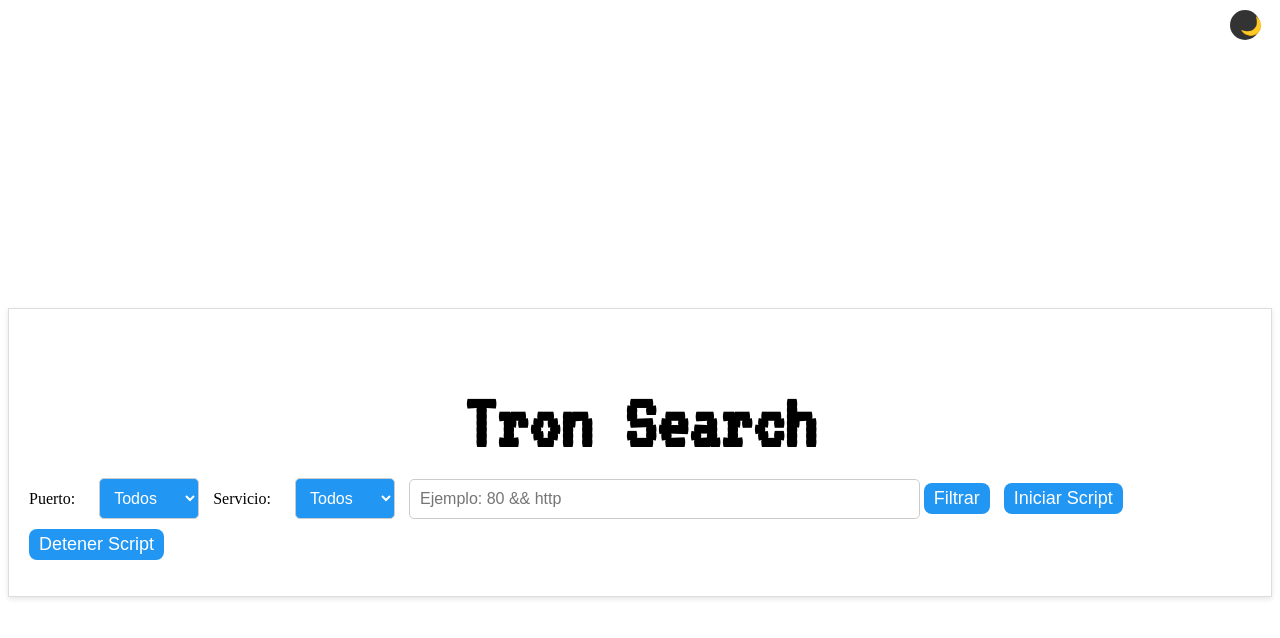
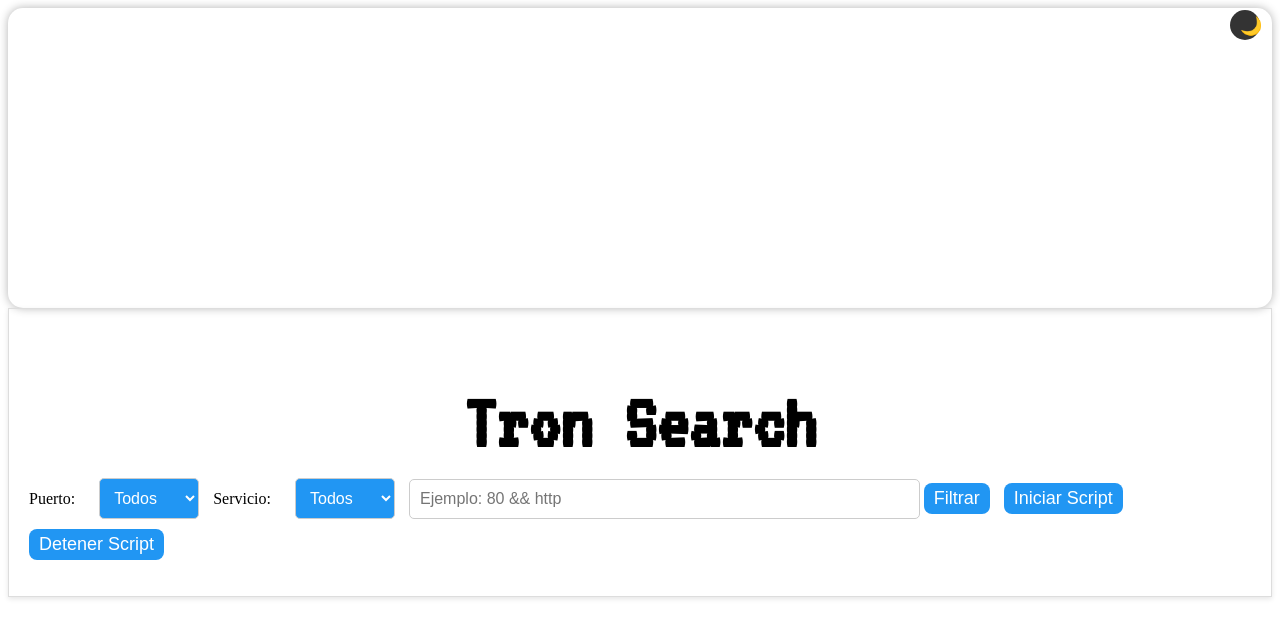
Before and after one commit to Fabri15544/Tron-Search, a plain HTML site: page index.html in a window 1280 px wide. Drawn offline with nearby package versions, Linux system fonts and the light colour scheme; no server answers.

Commit message:
Update style.css

```diff
--- a/style.css
+++ b/style.css
@@ -170,8 +170,24 @@ th, td {
 }
 
 #map {
-    width: 80%;
-    margin: 0;
+    width: 100%;
+    height: 50px;
+    max-height: 300px;
+    transition: height 0.8s, transform 0.8s, box-shadow 0.8s;  /* Agrega transiciones suaves para la altura, el efecto de pliegue y la sombra */
+    border-radius: 15px;
+    overflow: hidden; /* Asegura que el contenido dentro del mapa no se desborde durante la transformación */
+    transform-origin: top; /* Establece el punto de origen de la transformación en la parte superior */
+    box-shadow: 0 0 10px rgba(0, 0, 0, 0.3); /* Ajusta el valor según la sombra deseada */
+}
+
+#map.expandido {
+    height: 300px; /* Asegura que la altura esté configurada en el estado "expandido" */
+    transform: scaleY(3); /* Ajusta el valor para controlar el grado de pliegue al expandir */
+    box-shadow: 0 5px 10px rgba(0, 0, 0, 0.5); /* Ajusta el valor según la sombra deseada */
+}
+
+#map:hover {
+    height: 500px;  /* Altura aumenta al pasar el ratón */
 }
 
 .icon {
```
